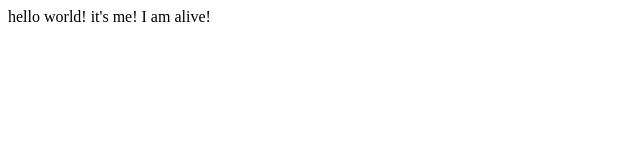
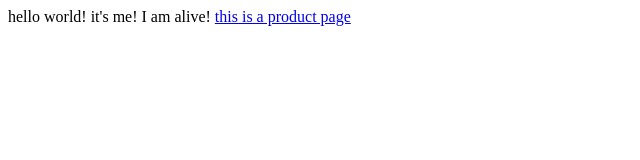
Before and after one commit to JordanTranchina/kiei451-hw-1, a plain HTML site: page index.html in a window 1280 px wide. Shown: the whole page, without its empty margins (0-640 px from the left). Drawn offline with Linux system fonts and the light colour scheme.

Commit message:
Pushing 4th commit total, 1st public commit

```diff
--- a/index.html
+++ b/index.html
@@ -6,5 +6,6 @@
 </head>
 <body>
     hello world! it's me! I am alive!
+    <a href="products.html">this is a product page</a>
 </body>
 </html>
```
Also changed, not shown: products.html (added, +1 -0 lines).
